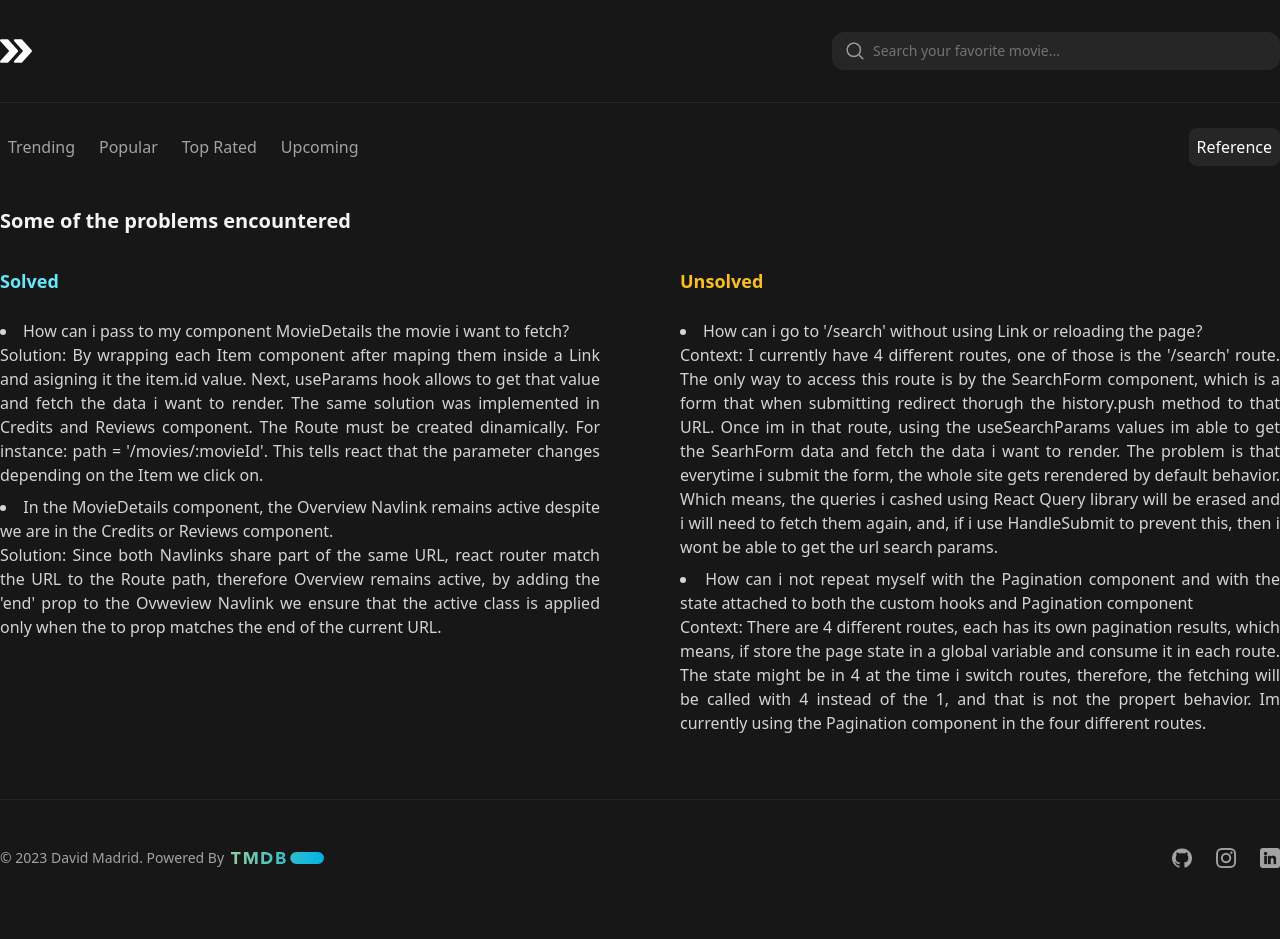
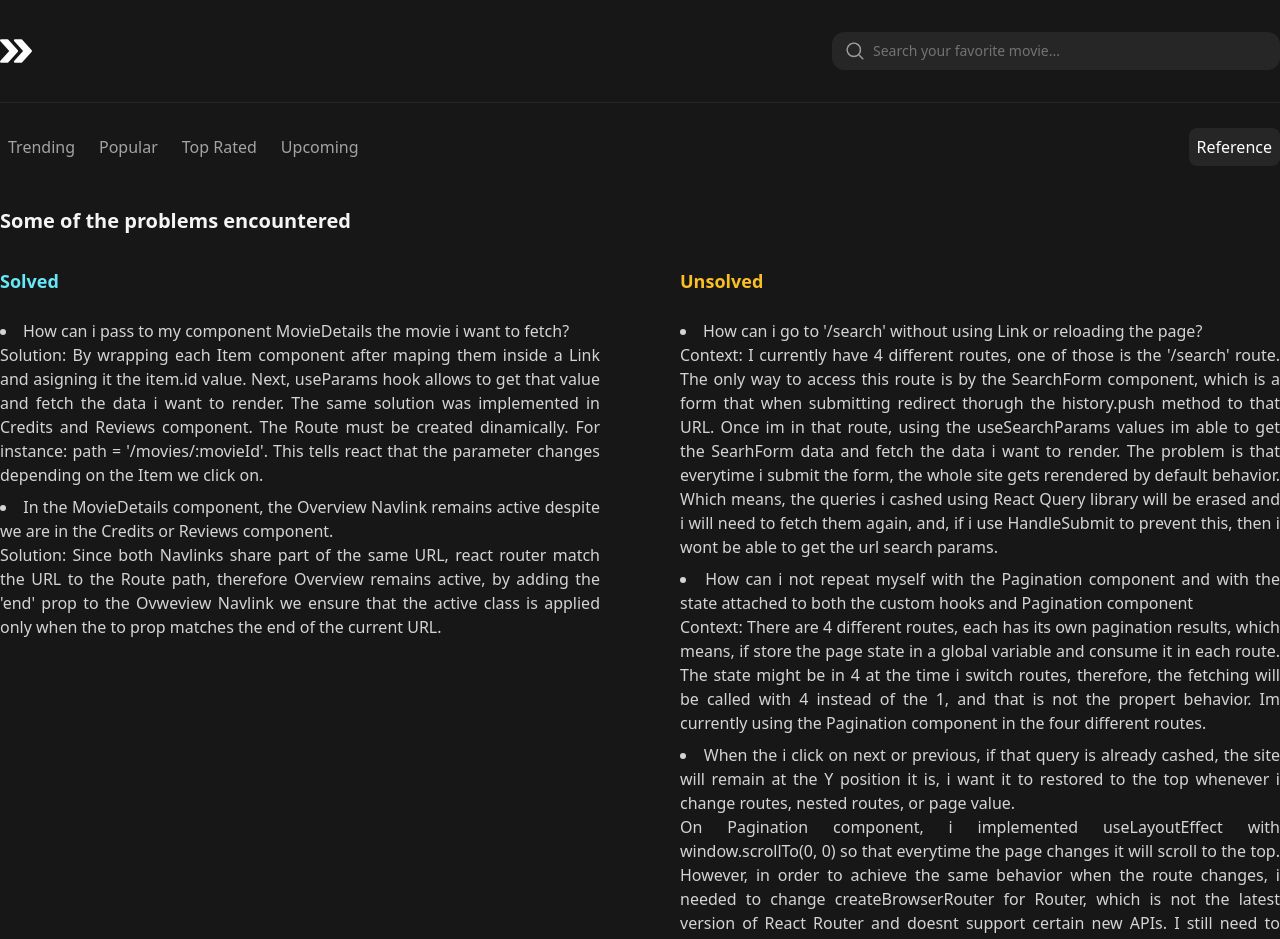
Before and after one commit to dmadridy/RMD, a React (Vite) app: page /reference in a window 1280 px wide. Shown: the top 939 px of the page. Before the commit the page ends 916 px from the top, so only its background shows below. Built offline with nearby package versions, Linux system fonts and the light colour scheme.

Commit message:
Fixed Scroll behavior

```diff
--- a/src/app.tsx
+++ b/src/app.tsx
@@ -1,10 +1,10 @@
 import { QueryClientProvider } from '@tanstack/react-query';
 import { queryClient } from './services/query-client';
 import {
-  createBrowserRouter,
-  createRoutesFromElements,
+  BrowserRouter as Router,
+  Routes,
   Route,
-  RouterProvider,
+  useLocation,
 } from 'react-router-dom';
 import Home from './pages';
 import PopularMovies from './pages/popular';
@@ -12,48 +12,56 @@ import UpcomingMovies from './pages/upcoming';
 import TopRatedMovies from './pages/top-rated';
 import MovieDetails from './components/details/overview';
 import Error404 from './components/errors/404';
-import ErrorElement from './components/errors/exceptions';
 import Root from './layouts/root';
 import Credits from './components/details/credits';
 import Reviews from './components/details/reviews';
 import DetailsRoot from './components/details/root';
 import Search from './pages/search';
 import Reference from './pages/reference';
-import { useState } from 'react';
+import { useLayoutEffect, useState } from 'react';
 import { PageContext } from './context';
-
-const router = createBrowserRouter(
-  createRoutesFromElements(
-    <Route path='/' errorElement={<ErrorElement />} element={<Root />}>
-      <Route index element={<Home />} />
-      <Route path='popular' element={<PopularMovies />} />
-      <Route path='reference' element={<Reference />} />
-      <Route path='upcoming' element={<UpcomingMovies />} />
-      <Route path='top-rated' element={<TopRatedMovies />} />
-      <Route path='search' element={<Search />} />
-      <Route path='movies/:movieId' element={<DetailsRoot />}>
-        <Route index element={<MovieDetails />} />
-        <Route path='/movies/:movieId/credits' element={<Credits />} />
-        <Route path='/movies/:movieId/reviews' element={<Reviews />} />
-      </Route>
-      <Route path='*' element={<Error404 />} />
-    </Route>
-  )
-);
 
 const App = () => {
   const [page, setPage] = useState(1);
   const nextPage = () => setPage((prevPage) => prevPage + 1);
   const previousPage = () => setPage((prevPage) => prevPage - 1);
   const resetPage = () => setPage(1);
+  const location = useLocation();
+
+  useLayoutEffect(() => {
+    window.scrollTo(0, 0);
+  }, [location]);
 
   return (
     <PageContext.Provider value={{ page, nextPage, previousPage, resetPage }}>
       <QueryClientProvider client={queryClient}>
-        <RouterProvider router={router} />
+        <Routes>
+          <Route path='/' element={<Root />}>
+            <Route index element={<Home />} />
+            <Route path='popular' element={<PopularMovies />} />
+            <Route path='reference' element={<Reference />} />
+            <Route path='upcoming' element={<UpcomingMovies />} />
+            <Route path='top-rated' element={<TopRatedMovies />} />
+            <Route path='search' element={<Search />} />
+            <Route path='movies/:movieId' element={<DetailsRoot />}>
+              <Route index element={<MovieDetails />} />
+              <Route path='/movies/:movieId/credits' element={<Credits />} />
+              <Route path='/movies/:movieId/reviews' element={<Reviews />} />
+            </Route>
+            <Route path='*' element={<Error404 />} />
+          </Route>
+        </Routes>
       </QueryClientProvider>
     </PageContext.Provider>
   );
 };
 
-export default App;
+const WrappedApp = () => {
+  return (
+    <Router>
+      <App />
+    </Router>
+  );
+};
+
+export default WrappedApp;
--- a/src/components/general/pagination.tsx
+++ b/src/components/general/pagination.tsx
@@ -1,10 +1,14 @@
-import { useContext } from 'react';
+import { useContext, useLayoutEffect } from 'react';
 import leftAarrow from '../../assets/icons/left-arrow.png';
 import rightArrow from '../../assets/icons/right-arrow.png';
 import { PageContext } from '../../context';
 
 const Pagination = () => {
   const { previousPage, nextPage, page } = useContext(PageContext);
+  useLayoutEffect(() => {
+    window.scrollTo(0, 0);
+  }, [page]);
+
   return (
     <div className='font-semibold text-neutral-400 py-16 flex space-x-12 justify-center'>
       <button
--- a/src/hooks/general.tsx
+++ b/src/hooks/general.tsx
@@ -1,5 +1,5 @@
 import { useQuery } from '@tanstack/react-query';
-import { useContext, useEffect } from 'react';
+import { useContext, useEffect, useLayoutEffect } from 'react';
 import { PageContext } from '../context';
 import { API_KEY } from '../services/constants/API_KEY';
 import { RequestType } from '../services/utils/types';
--- a/src/main.tsx
+++ b/src/main.tsx
@@ -1,10 +1,10 @@
 import React from 'react';
 import ReactDOM from 'react-dom/client';
-import App from './app';
+import WrappedApp from './app';
 import './index.css';
 
 ReactDOM.createRoot(document.getElementById('root') as HTMLElement).render(
   <React.StrictMode>
-    <App />
+    <WrappedApp />
   </React.StrictMode>
 );
--- a/src/pages/reference.tsx
+++ b/src/pages/reference.tsx
@@ -68,6 +68,20 @@ const Reference = () => {
               currently using the Pagination component in the four different
               routes.
             </li>
+            <li>
+              When the i click on next or previous, if that query is already
+              cashed, the site will remain at the Y position it is, i want it to
+              restored to the top whenever i change routes, nested routes, or
+              page value.
+              <br />
+              On Pagination component, i implemented useLayoutEffect with
+              window.scrollTo(0, 0) so that everytime the page changes it will
+              scroll to the top. However, in order to achieve the same behavior
+              when the route changes, i needed to change createBrowserRouter for
+              Router, which is not the latest version of React Router and doesnt
+              support certain new APIs. I still need to solve this issue using
+              the latest tools.
+            </li>
           </div>
         </div>
       </div>
```
